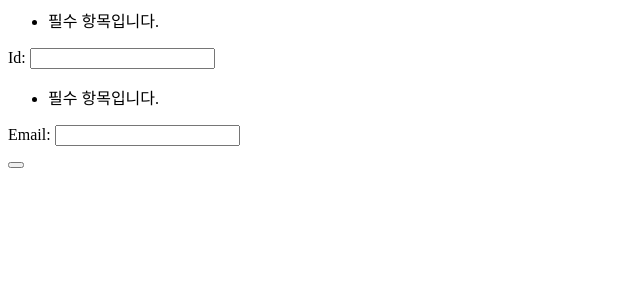
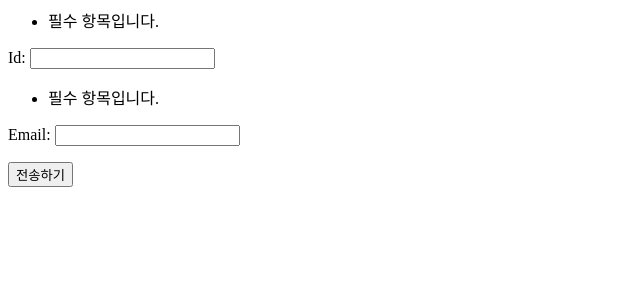
Before and after one commit to dhdiagram4011/django-study, a Django app: page /rev_post/main/ in a window 1280 px wide. Shown: the top 300 px of the page, without its empty margins (0-640 px from the left). Run offline with Django 3.2, Linux system fonts and the light colour scheme.

Commit message:
[update]Code Upate - Airline Ticketing System

```diff
--- a/rev_post/templates/rev_post/main.html
+++ b/rev_post/templates/rev_post/main.html
@@ -1,6 +1,6 @@
 {% block content %}
-<form action="/rev_post/result" method="POST">{% csrf_token %}
+<form action="/rev_post/result/" method="POST">{% csrf_token %}
 {{ form.as_p }}
-<button type="submit" value="전송하기"></button>
+<button type="submit">전송하기</button>
 </form>
 {% endblock %}
```
